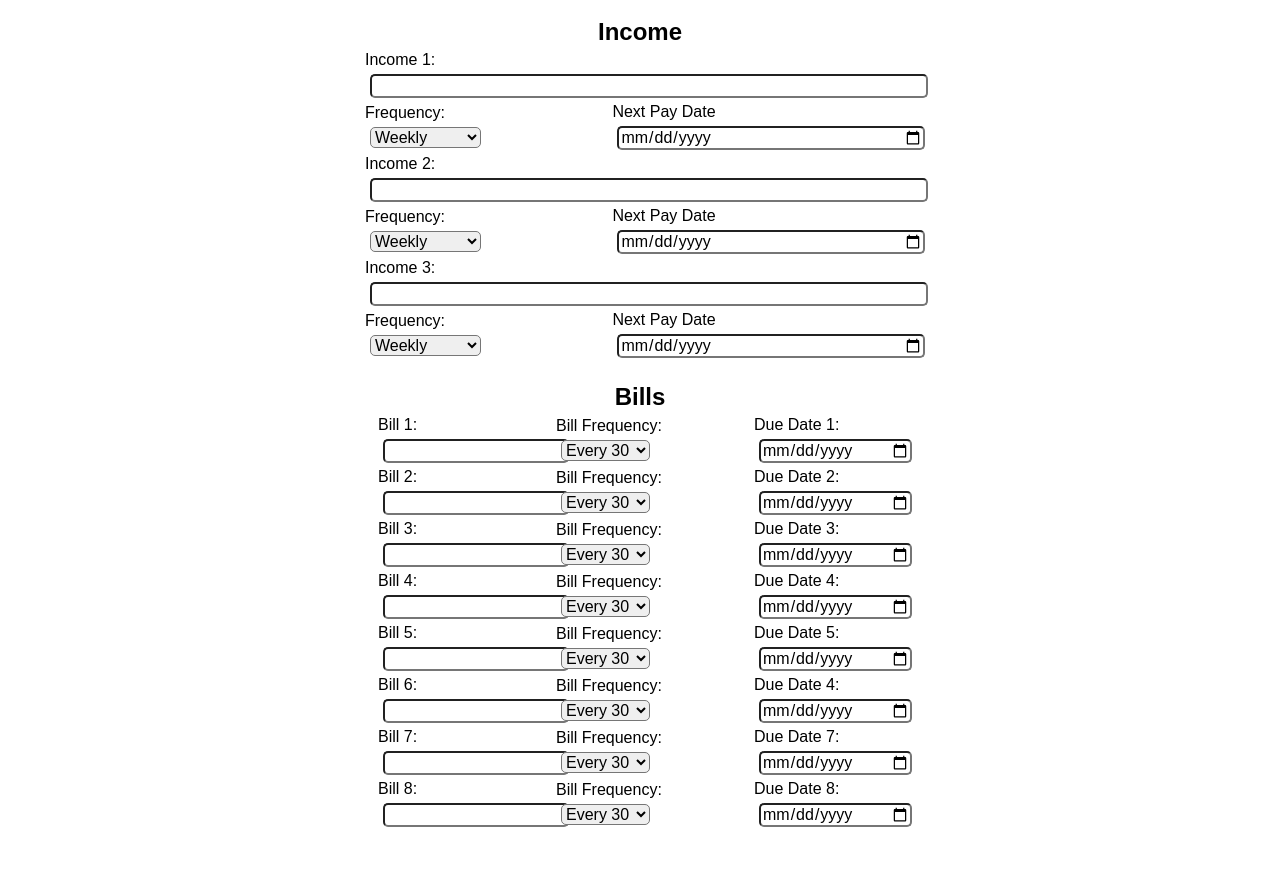
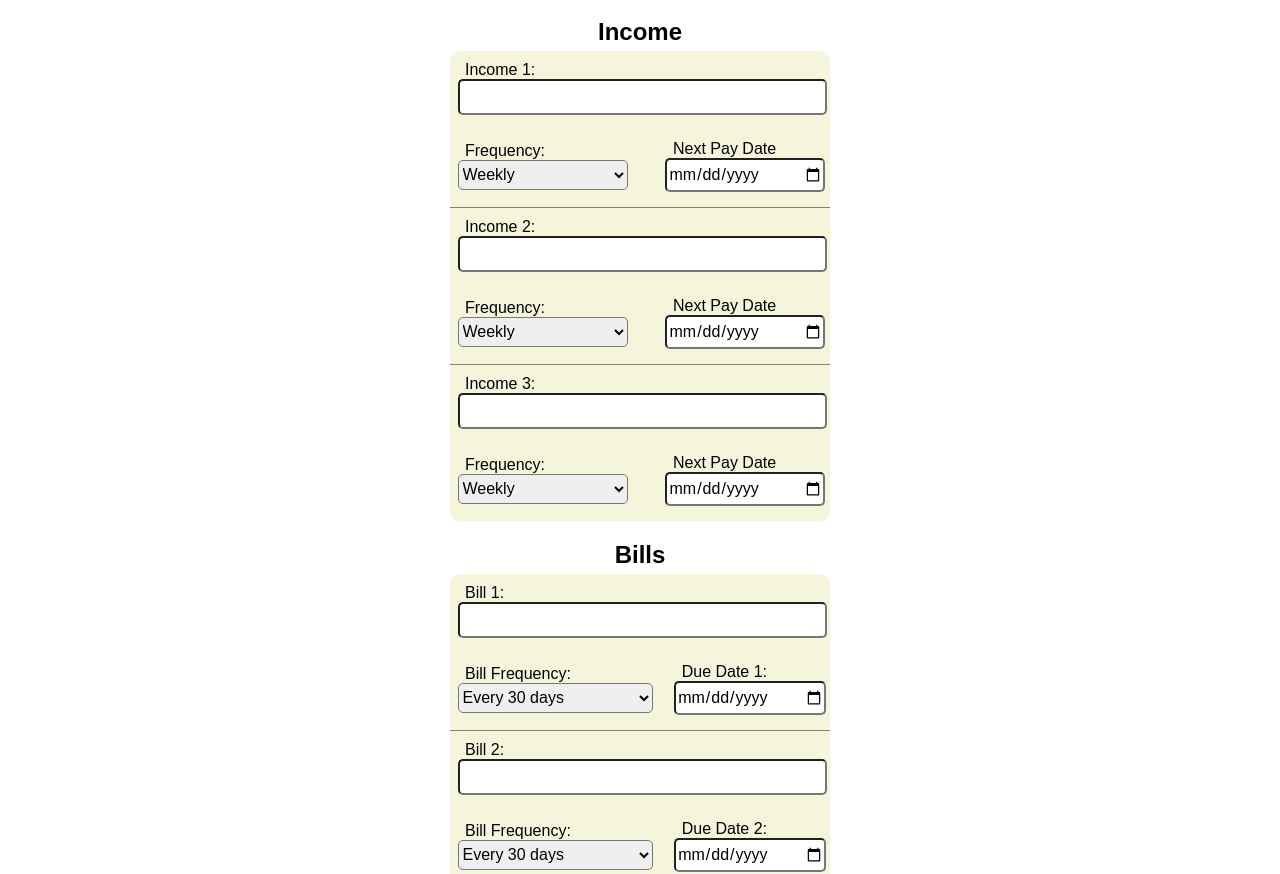
Before and after one commit to jmb521/when2pay, a plain HTML site: page index.html in a window 1280 px wide. Shown: the part 92-966 px from the top of the page. Before the commit the page ends 924 px from the top, so only its background shows below. Drawn offline with Linux system fonts and the light colour scheme.

Commit message:
updated form layouts

```diff
--- a/index.html
+++ b/index.html
@@ -22,23 +22,25 @@
 
             <div class="pay">
                 <h2>Income</h2>
-                <form action="">
-                    <table width="550px">
+                <form>
+                    <table>
                         <tr>
                             <td colspan="2"><label for="income1">Income 1: </label><br />
                                 <input type="text" name="income1" width="20" />
                             </td>
                         </tr>
                         <tr>
-                            <td colspan="1"><label for="frequency1">Frequency: </label><br />
-                                <select>
+                            <td>
+                                <label for="frequency1">Frequency: </label><br />
+                                <select name="frequency1">
                                     <option name="weekly">Weekly</option>
                                     <option name="biweekly">Bi-Weekly</option>
-                                    <option name="1stand15th">1st and 15th</option>
+                                    <option name="1stand15th">1st and 15th      </option>
                                     <option name="monthly">Monthly</option>
+<!--                                    <option name="everyothermonth1">Every other month</option>-->
                                 </select>
                             </td>
-                            <td colspan="1"><label for="nextpay1">Next Pay Date</label><br />
+                            <td><label for="nextpay1">Next Pay Date</label><br />
                                 <input type="date" name="nextpay1" size="15px" />
                             </td>
                         </tr>
@@ -48,8 +50,9 @@
                             </td>
                         </tr>
                         <tr>
-                             <td><label for="frequency2">Frequency: </label><br />
-                                <select>
+                             <td>
+                                <label for="frequency2">Frequency: </label><br />
+                                <select name="frequency2">
                                     <option name="weekly2">Weekly</option>
                                     <option name="biweekly2">Bi-Weekly</option>
                                     <option name="1stand15th2">1st and 15th</option>
@@ -66,8 +69,9 @@
                             </td>
                         </tr>
                         <tr>
-                             <td><label for="frequency3">Frequency: </label><br />
-                                <select for="frequency3">
+                             <td>
+                                <label for="frequency3">Frequency: </label><br />
+                                <select name="frequency3">
                                     <option name="weekly3">Weekly</option>
                                     <option name="biweekly3">Bi-Weekly</option>
                                     <option name="1stand15th3">1st and 15th</option>
@@ -88,13 +92,15 @@
                 <form>
                     <table>
                         <tr>
-                            <td>
+                            <td colspan="2">
                                 <label for="bill1">Bill 1: </label><br />
                                 <input type="text" name="bill1" size="15px" />
                             </td>
+                        </tr>
+                        <tr>
                              <td>
                                 <label for="billfrequency1">Bill Frequency: </label><br />
-                                <select name-"billfrequency1">
+                                <select name="billfrequency1">
                                     <option name="every30days1">Every 30 days</option>
                                     <option name="samedate1">Same date each month</option>
                                     <option name="everyothermonth1">Every other month</option>
@@ -108,13 +114,15 @@
 
                         </tr>
                          <tr>
-                            <td>
+                            <td colspan="2">
                                 <label for="bill2">Bill 2: </label><br />
                                 <input type="text" name="bill2" size="15px" />
                             </td>
+                        </tr>
+                        <tr>
                             <td>
                                 <label for="billfrequency2">Bill Frequency: </label><br />
-                                <select name-"billfrequency2">
+                                <select name="billfrequency2">
                                     <option name="every30days2">Every 30 days</option>
                                     <option name="samedate2">Same date each month</option>
                                     <option name="everyothermonth2">Every other month</option>
@@ -128,13 +136,15 @@
 
                         </tr>
                          <tr>
-                            <td>
+                            <td colspan="2">
                                 <label for="bill2">Bill 3: </label><br />
                                 <input type="text" name="bill3" size="15px" />
                             </td>
+                        </tr>
+                        <tr>
                             <td>
                                 <label for="billfrequency3">Bill Frequency: </label><br />
-                                <select name-"billfrequency3">
+                                <select name="billfrequency3">
                                     <option name="every30days3">Every 30 days</option>
                                     <option name="samedate3">Same date each month</option>
                                     <option name="everyothermonth3">Every other month</option>
@@ -148,13 +158,15 @@
 
                         </tr>
                                  <tr>
-                            <td>
+                            <td colspan="2">
                                 <label for="bill2">Bill 4: </label><br />
                                 <input type="text" name="bill4" size="15px" />
                             </td>
+                        </tr>
+                        <tr>
                             <td>
                                 <label for="billfrequency4">Bill Frequency: </label><br />
-                                <select name-"billfrequency4">
+                                <select name="billfrequency4">
                                     <option name="every30days4">Every 30 days</option>
                                     <option name="samedate4">Same date each month</option>
                                     <option name="everyothermonth4">Every other month</option>
@@ -165,16 +177,17 @@
                                 <label for="duedate1">Due Date 4: </label><br />
                                 <input type="date" name="duedate4" size="15px" />
                             </td>
-
                         </tr>
-                                 <tr>
-                            <td>
+                         <tr>
+                            <td colspan="2">
                                 <label for="bill2">Bill 5: </label><br />
                                 <input type="text" name="bill5" size="15px" />
                             </td>
+                        </tr>
+                        <tr>
                             <td>
                                 <label for="billfrequency5">Bill Frequency: </label><br />
-                                <select name-"billfrequency5">
+                                <select name="billfrequency5">
                                     <option name="every30days5">Every 30 days</option>
                                     <option name="samedate5">Same date each month</option>
                                     <option name="everyothermonth5">Every other month</option>
@@ -188,13 +201,15 @@
 
                         </tr>
                                  <tr>
-                            <td>
+                            <td colspan="2">
                                 <label for="bill2">Bill 6: </label><br />
                                 <input type="text" name="bill4" size="15px" />
                             </td>
+                        </tr>
+                        <tr>
                             <td>
                                 <label for="billfrequency4">Bill Frequency: </label><br />
-                                <select name-"billfrequency6">
+                                <select name="billfrequency6">
                                     <option name="every30days6">Every 30 days</option>
                                     <option name="samedate6">Same date each month</option>
                                     <option name="everyothermonth6">Every other month</option>
@@ -208,13 +223,15 @@
 
                         </tr>
                                  <tr>
-                            <td>
+                            <td colspan="2">
                                 <label for="bill2">Bill 7: </label><br />
                                 <input type="text" name="bill7" size="15px" />
                             </td>
+                        </tr>
+                        <tr>
                             <td>
                                 <label for="billfrequency7">Bill Frequency: </label><br />
-                                <select name-"billfrequency7">
+                                <select name="billfrequency7">
                                     <option name="every30days7">Every 30 days</option>
                                     <option name="samedate7">Same date each month</option>
                                     <option name="everyothermonth7">Every other month</option>
@@ -228,13 +245,15 @@
 
                         </tr>
                                  <tr>
-                            <td>
+                            <td colspan="2">
                                 <label for="bill2">Bill 8: </label><br />
                                 <input type="text" name="bill4" size="15px" />
                             </td>
+                        </tr>
+                        <tr>
                             <td>
                                 <label for="billfrequency8">Bill Frequency: </label><br />
-                                <select name-"billfrequency8">
+                                <select name="billfrequency8">
                                     <option name="every30days8">Every 30 days</option>
                                     <option name="samedate8">Same date each month</option>
                                     <option name="everyothermonth8">Every other month</option>
@@ -256,7 +275,9 @@
 
             </div>
         </div>
-
+        <footer>
+        <p>2016 &copy; When2Pay</p>
+        </footer>
 
 
     </body>
--- a/styles.css
+++ b/styles.css
@@ -1,5 +1,5 @@
 
-header {
+header, footer {
     width: 100%;
     background-color: #ffab3f;
 }
@@ -46,14 +46,54 @@ a: link {
 }
 input, select{
     border-radius: 5px;
-/*    padding: 5px;*/
-    margin: 5px;
-    width: 100%;
+    margin: 0 7.5px 15px 7.5px;
+
+    height: 30px;
+
+}
+td {
+     padding-top: 10px;
+}
+
+input {
+    width: 95%;
+}
+select, input[type=date] {
+    width: 90%;
+}
+.pay select {
+    width: 170px;
+}
+label {
+    margin-left: 15px;
+    padding-top: 15px;
 }
 h2 {
     text-align: center;
     margin-bottom: 5px;
 }
-.input[date], select {
-    width: 45%;
+
+table {
+    width: 380px;
+    background-color: beige;
+    border-radius: 10px;
+    margin-bottom: 10px;
 }
+tr:nth-child(2n+2) {
+    border-bottom: 1px solid gray;
+}
+tr:last-child {
+    border: none;
+}
+footer {
+    display: flex;
+    margin-top: auto;
+    height: 35px;
+
+}
+footer p {
+    text-align: center;
+    font-size: .75em;
+    color: white;
+    margin: auto;
+}
```
